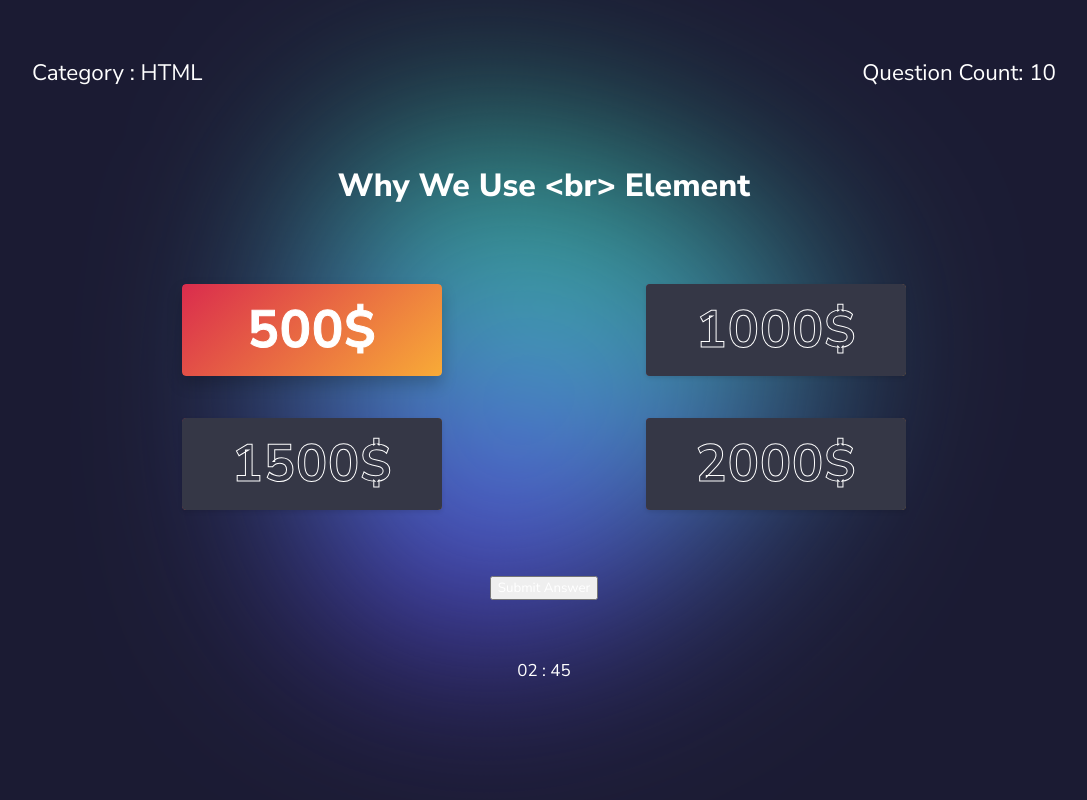
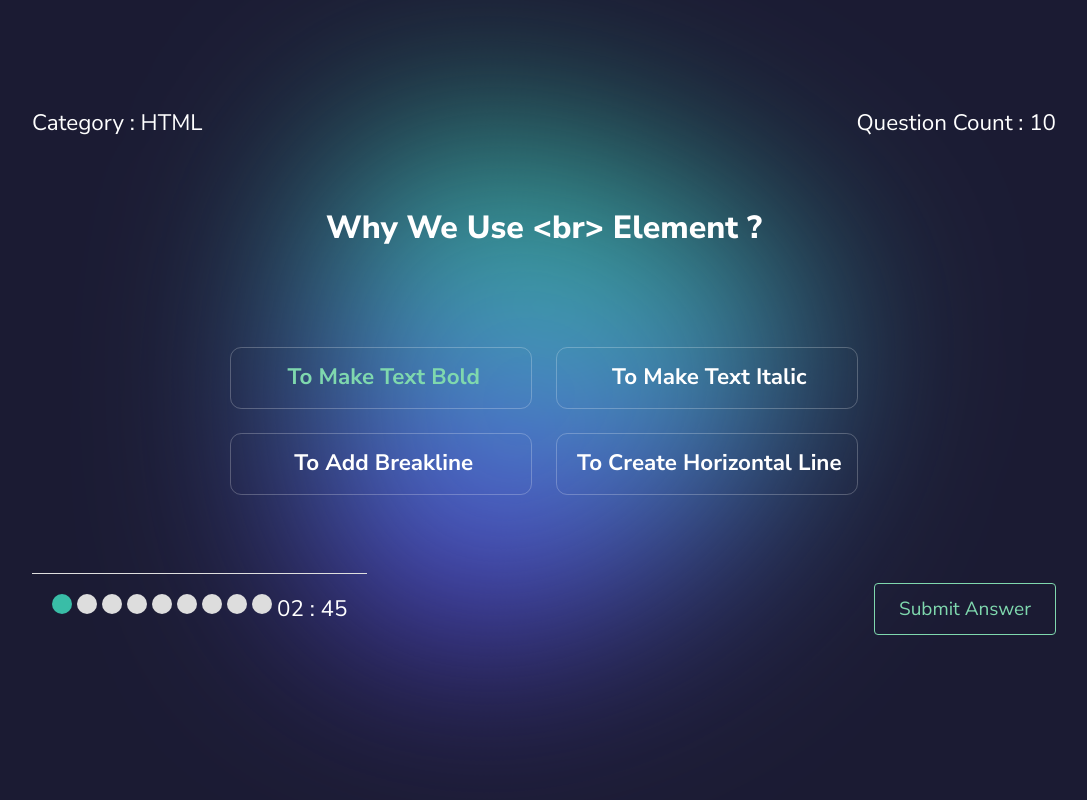
Before and after one commit to ismailaib/html-quiz, a plain HTML site: page index.html in a window 1280 px wide. Shown: the whole page, without its empty margins (104-1191 px from the left). Drawn offline with Linux system fonts and the light colour scheme.

Commit message:
add code

```diff
--- a/assets/css/style.css
+++ b/assets/css/style.css
@@ -49,17 +49,12 @@ body {
     align-items: center;
     overflow: hidden;
   }
-
-  /* This is just to transition when you change the viewport size. */
-  * {
-    transition: all 0.25s ease-out;
-  }
 :root{
     --h1-size :2rem;
     --h2-size :1.4rem;
     --h3-size :1.2rem;
     --p-size  :0.9rem;
-    --white: #ffffff;
+    --white: #ffffff49;
 	--light: #f0eff3;
 	--black: #000000;
 	--dark-blue: #1f2029;
@@ -76,7 +71,7 @@ body {
     height: 100vh;
     justify-content: center;
     align-content: center;
-    gap: 7%;
+    gap: 6%;
 }
 .quiz-info {
     display: flex;
@@ -90,230 +85,129 @@ body {
     font-size: var(--h1-size);
     font-weight: 800;
 }
-.answer-area {
+
+.answers-area {
     display: grid;
-    justify-items: center;
     grid-template-columns: 1fr 1fr;
-    width: 70%;
-    gap: 2rem;
+    padding: 30px;
+	text-align: center;
+	gap: 1.5rem;
 }
-.answer-area .answer{
+.answers-area .answer{
     font-size: var(--h2-size);
     font-weight: 600;
     -webkit-user-select: none;
     -moz-user-select: none;
     -ms-user-select: none;
     user-select: none;
+    padding: 15px;
+	border:1px solid #ffffff3d;
+	border-radius: 0.7rem;
+	transition: 300ms ease-in-out;
+}
+.answers-area .answer:hover{
+	background: #ffffff3d;
+	border-radius: 0.7rem;
+}
+.answers-area .answer input[type="Radio"] {
+    display: none;
+}
+.answers-area .answer input[type="Radio"]:checked + label{
+    color: #7fd8ae;
+}
+.answers-area .answer label{
+	cursor: pointer;
+	font-weight: bold;
+	color: #ffffff;
+	margin-left: 5px;
+	position: relative;
+	top: -1px;
+}
+.bottom {
+    display: flex;
+    justify-content: space-between;
+    align-items: center;
+    flex-direction: row-reverse;
+    width: 80%;
+    font-size: var(--h2-size);
+}
+.submit-button {
+	cursor: pointer;
+	display: inline-block;
+	padding: 12px 24px;
+	border: 1px solid #7fd8ae;
+	border-radius: 4px;
+	transition: all 0.2s ease-in;
+	position: relative;
+	overflow: hidden;
+	font-size: 19px;
+	color: #7fd8ae;
+	z-index: 1;
+	background: #f0ffff00;
    }
 
-
-
-:root {
-
+   .submit-button:before {
+	content: "";
+	position: absolute;
+	left: 50%;
+	transform: translateX(-50%) scaleY(1) scaleX(1.25);
+	top: 100%;
+	width: 140%;
+	height: 180%;
+	background-color: rgba(0, 0, 0, 0.05);
+	border-radius: 50%;
+	display: block;
+	transition: all 0.5s 0.1s cubic-bezier(0.55, 0, 0.1, 1);
+	z-index: -1;
    }
 
-/* #Primary
-================================================== */
-
-body{
-
-}
-p{
-    font-family: 'Poppins', sans-serif;
-	font-size: 17px;
-	line-height: 30px;
-	color: var(--white);
-	letter-spacing: 1px;
-	font-weight: 500;
-	-webkit-transition: all 300ms linear;
-	transition: all 300ms linear;
-}
-::selection {
-	color: var(--white);
-	background-color: var(--black);
-}
-::-moz-selection {
-	color: var(--white);
-	background-color: var(--black);
-}
-mark{
-	color: var(--white);
-	background-color: var(--black);
-}
-.section {
-    position: relative;
-	width: 100%;
+   .submit-button:after {
+	content: "";
+	position: absolute;
+	left: 55%;
+	transform: translateX(-50%) scaleY(1) scaleX(1.45);
+	top: 180%;
+	width: 160%;
+	height: 190%;
+	background-color: #39bda7;
+	border-radius: 50%;
 	display: block;
-	text-align: center;
-	margin: 0 auto;
-}
-.over-hide {
-    overflow: hidden;
-}
-.z-bigger {
-    z-index: 100 !important;
+	transition: all 0.5s 0.1s cubic-bezier(0.55, 0, 0.1, 1);
+	z-index: -1;
    }
 
-
-.background-color{
-	position: fixed;
-	top: 0;
-	left: 0;
-	width: 100%;
-	height: 100%;
-	background-color: var(--dark-blue);
-	z-index: 1;
-	-webkit-transition: all 300ms linear;
-	transition: all 300ms linear;
-}
-.checkbox:checked ~ .background-color{
-	background-color: var(--white);
+   .submit-button:hover {
+	color: #ffffff;
+	border: 1px solid #7fd8ae;
    }
 
-
-[type="checkbox"]:checked,
-[type="checkbox"]:not(:checked),
-[type="radio"]:checked,
-[type="radio"]:not(:checked){
-	position: absolute;
-	left: -9999px;
-	width: 0;
-	height: 0;
-	visibility: hidden;
-}
-.checkbox:checked + label,
-.checkbox:not(:checked) + label{
-	position: relative;
-	width: 70px;
-	display: inline-block;
-	padding: 0;
-	margin: 0 auto;
-	text-align: center;
-	margin: 17px 0;
-	margin-top: 100px;
-	height: 6px;
-	border-radius: 4px;
-	background-image: linear-gradient(298deg, var(--red), var(--yellow));
-	z-index: 100 !important;
-}
-.checkbox:checked + label:before,
-.checkbox:not(:checked) + label:before {
-	position: absolute;
-	font-family: 'unicons';
-	cursor: pointer;
-	top: -17px;
-	z-index: 2;
-	font-size: 20px;
-	line-height: 40px;
-	text-align: center;
-	width: 40px;
-	height: 40px;
-	border-radius: 50%;
-	-webkit-transition: all 300ms linear;
-	transition: all 300ms linear;
-}
-.checkbox:not(:checked) + label:before {
-	content: '\eac1';
-	left: 0;
-	color: var(--grey);
-	background-color: var(--dark-light);
-	box-shadow: 0 4px 4px rgba(0,0,0,0.15), 0 0 0 1px rgba(26,53,71,0.07);
-}
-.checkbox:checked + label:before {
-	content: '\eb8f';
-	left: 30px;
-	color: var(--yellow);
-	background-color: var(--dark-blue);
-	box-shadow: 0 4px 4px rgba(26,53,71,0.25), 0 0 0 1px rgba(26,53,71,0.07);
+   .submit-button:hover:before {
+	top: -35%;
+	background-color: #7fd8ae;
+	transform: translateX(-50%) scaleY(1.3) scaleX(0.8);
    }
 
-.checkbox:checked ~ .section .container .row .col-12 p{
-	color: var(--dark-blue);
+   .submit-button:hover:after {
+	top: -45%;
+	background-color: #7fd8ae;
+	transform: translateX(-50%) scaleY(1.3) scaleX(0.8);
    }
-.checkbox-budget:checked + label,
-.checkbox-budget:not(:checked) + label{
-	position: relative;
-	display: inline-block;
-	padding: 0;
-	padding-top: 20px;
-	padding-bottom: 20px;
-	width: 260px;
-	font-size: 52px;
-	line-height: 52px;
-	font-weight: 700;
-	letter-spacing: 1px;
-	margin: 0 auto;
-	margin-left: 5px;
+.quiz-app .bottom .bullets{
+	border-top:1px solid #dfdfdf ;
+	display: flex;
+	padding: 20px;
+}
+.quiz-app .bottom .bullets .spans{
+	flex: 1;
+	display: flex;
+}
+.quiz-app .bottom .bullets .spans span{
+	width: 20px;
+	height: 20px;
+	background-color: #ddd;
 	margin-right: 5px;
-	margin-bottom: 10px;
-	text-align: center;
-	border-radius: 4px;
-	overflow: hidden;
-	cursor: pointer;
-	text-transform: uppercase;
-	-webkit-transition: all 300ms linear;
-	transition: all 300ms linear;
-	-webkit-text-stroke: 1px var(--white);
-    text-stroke: 1px var(--white);
-    -webkit-text-fill-color: transparent;
-    text-fill-color: transparent;
-    color: transparent;
+	border-radius: 50%;
 }
-.checkbox-budget:not(:checked) + label{
-	background-color: var(--dark-light);
-	box-shadow: 0 2px 4px 0 rgba(0, 0, 0, 0.1);
+.quiz-app .bottom .bullets .spans .on{
+	background-color: #39bda7;
 }
-.checkbox-budget:checked + label{
-	background-color: transparent;
-	box-shadow: 0 8px 16px 0 rgba(0, 0, 0, 0.2);
-}
-.checkbox-budget:not(:checked) + label:hover{
-	box-shadow: 0 8px 16px 0 rgba(0, 0, 0, 0.2);
-}
-.checkbox-budget:checked + label::before,
-.checkbox-budget:not(:checked) + label::before{
-	position: absolute;
-	content: '';
-	top: 0;
-	left: 0;
-	width: 100%;
-	height: 100%;
-	border-radius: 4px;
-	background-image: linear-gradient(138deg, var(--red), var(--yellow));
-	z-index: -1;
-}
-.checkbox-budget:checked + label span,
-.checkbox-budget:not(:checked) + label span{
-	position: relative;
-	display: block;
-}
-.checkbox-budget:checked + label span::before,
-.checkbox-budget:not(:checked) + label span::before{
-	position: absolute;
-	content: attr(data-hover);
-	top: 0;
-	left: 0;
-	width: 100%;
-	overflow: hidden;
-	-webkit-text-stroke: transparent;
-    text-stroke: transparent;
-    -webkit-text-fill-color: var(--white);
-    text-fill-color: var(--white);
-    color: var(--white);
-	-webkit-transition: max-height 0.3s;
-	-moz-transition: max-height 0.3s;
-	transition: max-height 0.3s;
-}
-.checkbox-budget:not(:checked) + label span::before{
-	max-height: 0;
-}
-.checkbox-budget:checked + label span::before{
-	max-height: 100%;
-}
-
-.checkbox:checked ~ .section .container .row .col-xl-10 .checkbox-budget:not(:checked) + label{
-	background-color: var(--light);
-	-webkit-text-stroke: 1px var(--dark-blue);
-    text-stroke: 1px var(--dark-blue);
-	box-shadow: 0 1x 4px 0 rgba(0, 0, 0, 0.05);
-}
--- a/index.html
+++ b/index.html
@@ -12,33 +12,34 @@
 	<section class="quiz-app">
 		<div class="quiz-info">
 			<div class="category"> Category : <span>HTML</span></div>
-			<div class="count">Question Count: <span>10</span></div>
+			<div class="count">Question Count : <span>10</span></div>
 		</div>
 		<div class="quiz-area">
-			<h2>Why We Use &lt;br&gt; Element</h2>
+			<h2>Why We Use &lt;br&gt; Element ?</h2>
 		</div>
-		<div class="answer-area">
-			<input class="checkbox-budget" type="radio" name="budget" id="budget-1" checked>
-			<label class="for-checkbox-budget" for="budget-1">
-				<span data-hover="500$">500$</span>
-			</label><!--
-			--><input class="checkbox-budget" type="radio" name="budget" id="budget-2">
-			<label class="for-checkbox-budget" for="budget-2">
-				<span data-hover="1000$">1000$</span>
-			</label><!--
-			--><input class="checkbox-budget" type="radio" name="budget" id="budget-3">
-			<label class="for-checkbox-budget" for="budget-3">
-				<span data-hover="1500$">1500$</span>
-			</label><!--
-			--><input class="checkbox-budget" type="radio" name="budget" id="budget-4">
-			<label class="for-checkbox-budget" for="budget-4">
-				<span data-hover="2000$">2000$</span>
-			</label>
+		<div class="answers-area">
+			<div class="answer">
+				<input type="radio" id="answer_1" name="questions" checked/>
+				<label for="answer_1">To Make Text Bold</label>
+			</div>
+			<div class="answer">
+				<input type="radio" id="answer_2" name="questions" />
+				<label for="answer_2">To Make Text Italic</label>
+			</div>
+			<div class="answer">
+				<input type="radio" id="answer_3" name="questions" />
+				<label for="answer_3">To Add Breakline</label>
+			</div>
+			<div class="answer">
+				<input type="radio" id="answer_4" name="questions" />
+				<label for="answer_4">To Create Horizontal Line</label>
+			</div>
 		</div>
-		<button class="submit-button">Submit Answer</button>
+		<div class="bottom">
+			<button class="submit-button">Submit Answer</button>
 		<div class="bullets">
 			<div class="spans">
-				<span></span>
+				<span class="on"></span>
 				<span></span>
 				<span></span>
 				<span></span>
@@ -53,6 +54,8 @@
 				<span class="seconds">45</span>
 			</div>
 		</div>
+		</div>
+
 		<div class="results"></div>
 	</section>
 </body>
```
Lines whose indentation alone changed are shown as unchanged.
